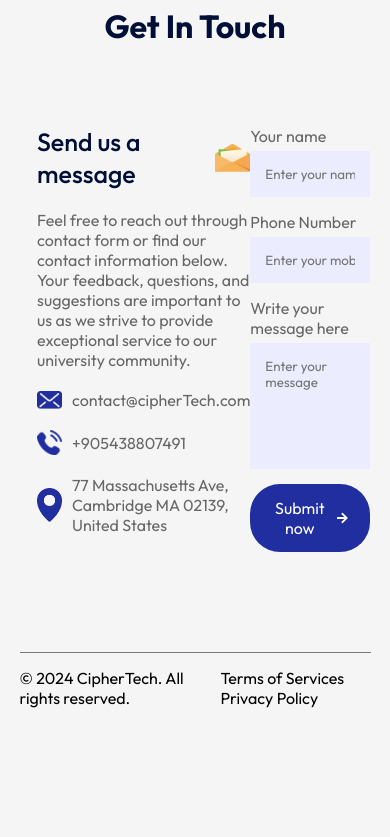
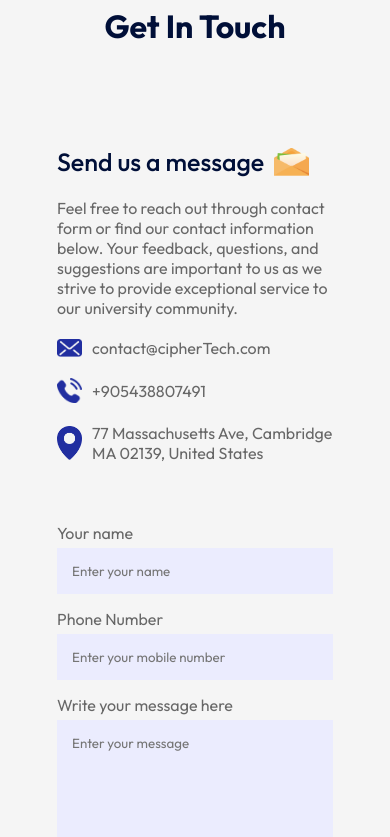
Before and after one commit to Briankurtish/react-demo-website, a React (Vite) app in the folder edusity/: page / in a window 390 px wide. Shown: the part 4627-5464 px from the top of the page. Before the commit the page ends 5360 px from the top, so only its background shows below. Built offline with nearby package versions, Linux system fonts and the light colour scheme.

Commit message:
Contact Section Responsive completed

```diff
--- a/edusity/src/components/Contact/Contact.css
+++ b/edusity/src/components/Contact/Contact.css
@@ -58,3 +58,14 @@
   display: block;
   margin: 20px 0;
 }
+
+/* Media Query */
+@media (max-width: 700px) {
+  .contact {
+    display: block;
+  }
+
+  .contact-col {
+    padding: 20px;
+  }
+}
```
